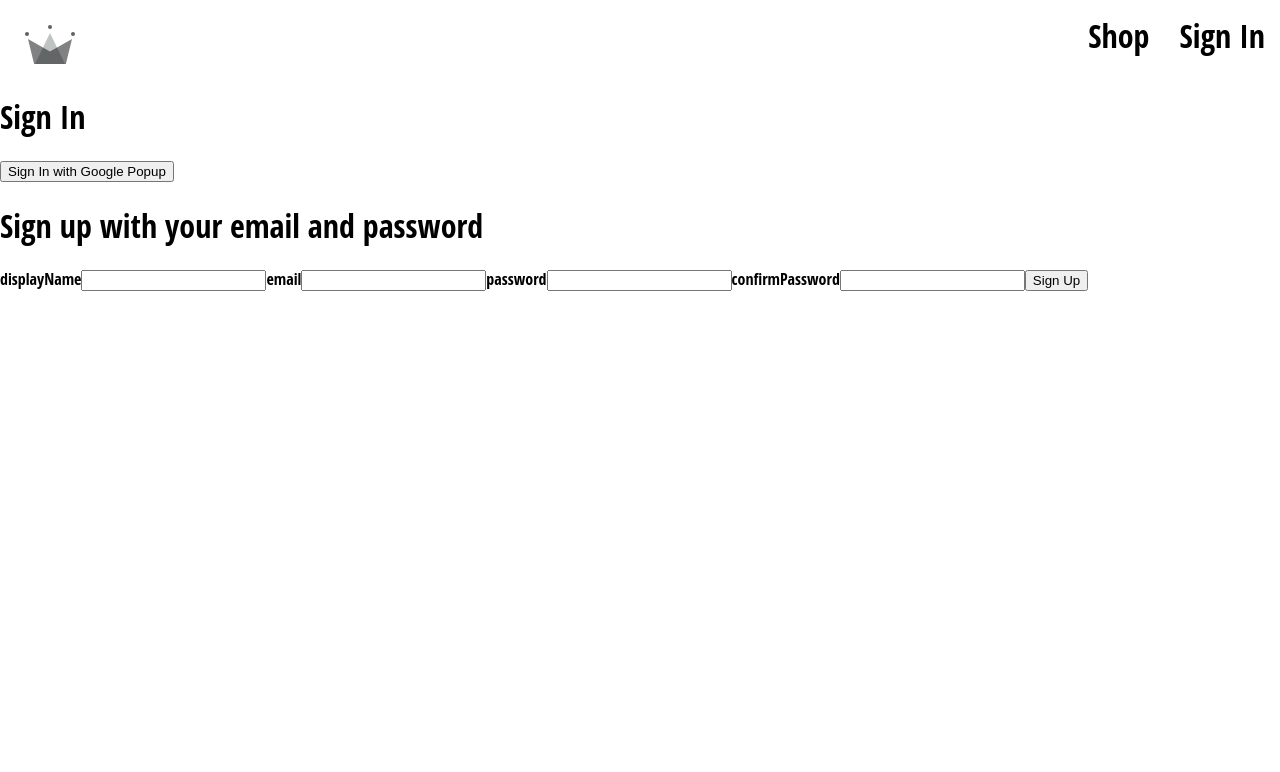
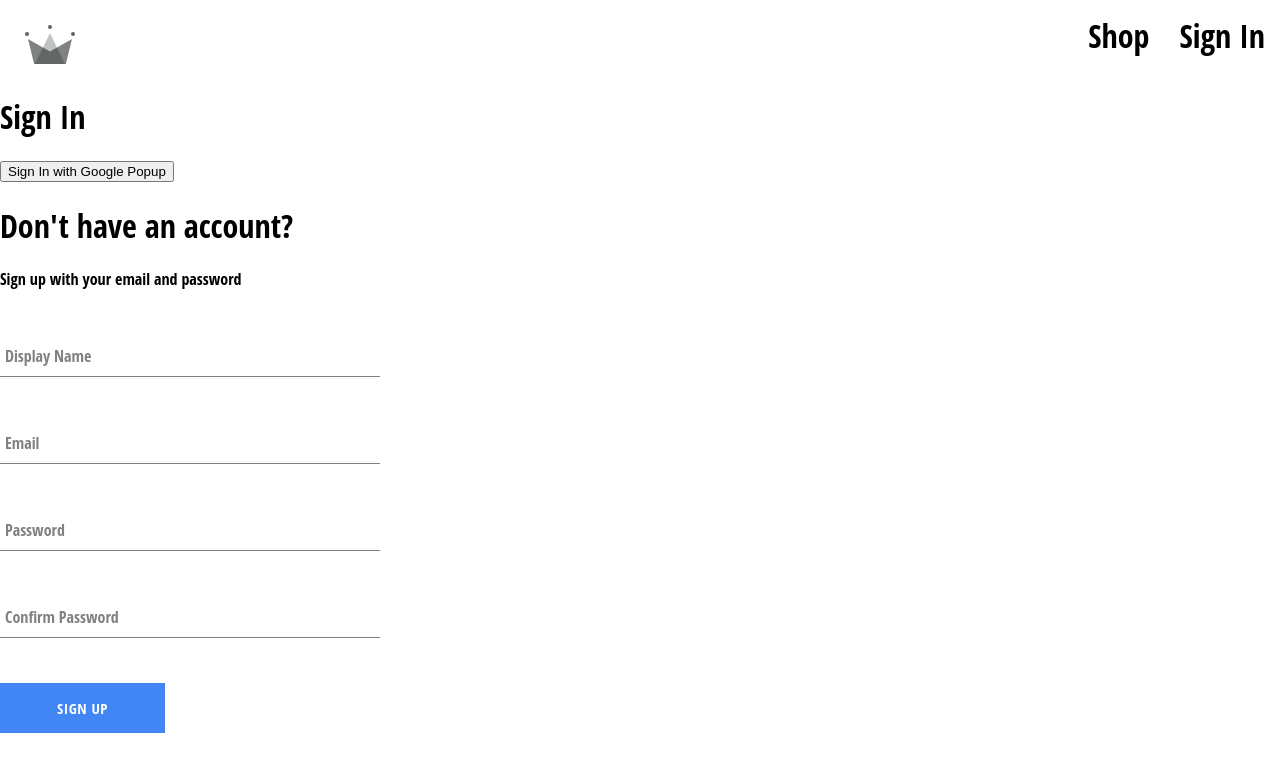
Before and after one commit to linyuwei/crwn-clothing, a React (Create React App) app: page /sign-in in a window 1280 px wide. Shown: the top 772 px of the page. Built offline with nearby package versions, Linux system fonts and the light colour scheme.

Commit message:
Created sign up, form input, and button component.

```diff
--- /dev/null
+++ b/src/components/button/button.component.jsx
@@ -0,0 +1,19 @@
+import './button.styles.scss'
+
+const BUTTON_TYPE_CLASSES = {
+  google: 'google-sign-in',
+  inverted: 'inverted'
+}
+
+const Button = ({ children, buttonType, ...otherProps }) => {
+  return (
+    <button
+      className={`button-container ${BUTTON_TYPE_CLASSES[buttonType]}`}
+      { ...otherProps }
+    >
+      { children }
+    </button>
+  )
+}
+
+export default Button
--- /dev/null
+++ b/src/components/button/button.styles.scss
@@ -0,0 +1,46 @@
+.button-container {
+  min-width: 165px;
+  width: auto;
+  height: 50px;
+  letter-spacing: 0.5px;
+  line-height: 50px;
+  padding: 0 35px 0 35px;
+  font-size: 15px;
+  background-color: black;
+  color: white;
+  text-transform: uppercase;
+  font-family: 'Open Sans Condensed';
+  font-weight: bolder;
+  border: none;
+  cursor: pointer;
+  display: flex;
+  justify-content: center;
+
+  &:hover {
+    background-color: white;
+    color: black;
+    border: 1px solid black;
+  }
+
+  &.google-sign-in {
+    background-color: #4285f4;
+    color: white;
+
+    &:hover {
+      background-color: #357ae8;
+      border: none;
+    }
+  }
+
+  &.inverted {
+    background-color: white;
+    color: black;
+    border: 1px solid black;
+
+    &:hover {
+      background-color: black;
+      color: white;
+      border: none;
+    }
+  }
+}
--- /dev/null
+++ b/src/components/form-input/form-input.component.jsx
@@ -0,0 +1,20 @@
+import './form-input.styles.scss'
+
+const FormInput = ({label, ...otherProps}) => {
+  return (
+    <div className='group'>
+      <input className="form-input" {...otherProps} />
+      { label && (
+        <label
+          className={`${
+            otherProps.value.length ? 'shrink' : ''
+          } form-input-label`}
+        >
+          { label }
+        </label>
+      )}
+    </div>
+  )
+}
+
+export default FormInput
--- /dev/null
+++ b/src/components/form-input/form-input.styles.scss
@@ -0,0 +1,54 @@
+$sub-color: grey;
+$main-color: black;
+
+@mixin shrinkLabel {
+  top: -14px;
+  font-size: 12px;
+  color: $main-color;
+}
+
+.group {
+  position: relative;
+  margin: 45px 0;
+
+  .form-input {
+    background: none;
+    background-color: white;
+    color: $sub-color;
+    font-size: 18px;
+    padding: 10px 10px 10px 5px;
+    display: block;
+    width: 100%;
+    border: none;
+    border-radius: 0;
+    border-bottom: 1px solid $sub-color;
+    margin: 25px 0;
+
+    &:focus {
+      outline: none;
+    }
+
+    &:focus ~ .form-input-label {
+      @include shrinkLabel();
+    }
+  }
+
+  input[type='password'] {
+    letter-spacing: 0.3em;
+  }
+
+  .form-input-label {
+    color: $sub-color;
+    font-size: 16px;
+    font-weight: normal;
+    position: absolute;
+    pointer-events: none;
+    left: 5px;
+    top: 10px;
+    transition: 300ms ease all;
+
+    &.shrink {
+      @include shrinkLabel();
+    }
+  }
+}
--- a/src/components/sign-up-form/sign-up-form.component.jsx
+++ b/src/components/sign-up-form/sign-up-form.component.jsx
@@ -1,8 +1,15 @@
 import { useState } from 'react'
+import FormInput from '../form-input/form-input.component'
+import Button from '../button/button.component'
 
-import { createAuthUserWithEmailAndPassword } from '../../utils/firebase/firebase.utils'
+import {
+  createAuthUserWithEmailAndPassword,
+  createUserDocumentFromAuth
+} from '../../utils/firebase/firebase.utils'
 
-const defaultFrom = {
+import './sign-up-form.styles.scss'
+
+const defaultFormFields = {
   displayName: '',
   email: '',
   password: '',
@@ -10,14 +17,38 @@
 }
 
 const SignUpForm = () => {
-  const [formFields, setFormFields] = useState(defaultFrom)
+  const [formFields, setFormFields] = useState(defaultFormFields)
   const { displayName, email, password, confirmPassword } = formFields
 
-  console.log(formFields)
+  // console.log(formFields)
+
+  const resetFormFields = () => {
+    setFormFields(defaultFormFields)
+  }
 
   const handleSubmit = async (event) => {
     event.preventDefault()
 
+    if(password !== confirmPassword) {
+      alert('Passwords do not match')
+      return
+    }
+
+    try {
+      const { user } = await createAuthUserWithEmailAndPassword(email, password)
+      // const response = await createAuthUserWithEmailAndPassword(email, password)
+      // console.log(response)
+
+      await createUserDocumentFromAuth(user, { displayName })
+      resetFormFields()
+
+    } catch(error) {
+      if(error.code === 'auth/email-already-in-use') {
+        alert('Email is already in use')
+      } else {
+        console.log('user creation encountered an error', error)
+      }
+    }
   }
 
   const handleChange = (event) => {
@@ -27,18 +58,15 @@
   }
 
   return (
-    <div>
-      <h1>Sign up with your email and password</h1>
-      <form onSubmit={()=>{}}>
-        <lable>displayName</lable>
-        <input type="text" required onChange={ handleChange } name='displayName' value={displayName} />
-        <lable>email</lable>
-        <input type="email" required onChange={ handleChange } name='email' value={email} />
-        <lable>password</lable>
-        <input type="password" required onChange={ handleChange } name='password' value={password} />
-        <lable>confirmPassword</lable>
-        <input type="confirmPassword" required onChange={ handleChange } name='confirmPassword' value={confirmPassword} />
-        <button type='submit'>Sign Up</button>
+    <div className="sign-up-container">
+      <h1>Don't have an account?</h1>
+      <span>Sign up with your email and password</span>
+      <form onSubmit={ handleSubmit }>
+        <FormInput label="Display Name" type="text" required onChange={ handleChange } name='displayName' value={displayName} />
+        <FormInput label="Email" type="email" required onChange={ handleChange } name='email' value={email} />
+        <FormInput label="Password" type="password" required onChange={ handleChange } name='password' value={password} />
+        <FormInput label="Confirm Password" type="password" required onChange={ handleChange } name='confirmPassword' value={confirmPassword} />
+        <Button buttonType={'google'} type='submit'>Sign Up</Button>
       </form>
     </div>
   )
--- /dev/null
+++ b/src/components/sign-up-form/sign-up-form.styles.scss
@@ -0,0 +1,9 @@
+.sign-up-container {
+  display: flex;
+  flex-direction: column;
+  width: 380px;
+}
+
+h2 {
+  margin: 10px 0;
+}
--- a/src/utils/firebase/firebase.utils.js
+++ b/src/utils/firebase/firebase.utils.js
@@ -2,15 +2,11 @@
 import {
   getAuth,
   signInWithPopup,
-  GoogleAuthProvider
+  GoogleAuthProvider,
+  createUserWithEmailAndPassword,
 } from 'firebase/auth';
 
-import {
-  getFirestore,
-  doc,
-  getDoc,
-  setDoc
-} from 'firebase/firestore'
+import { getFirestore, doc, getDoc, setDoc } from 'firebase/firestore'
 
 const firebaseConfig = {
   apiKey: "AIzaSyDiyb2DmisUBEHe5F2MnO0DyATILuWHT6s",
@@ -35,7 +31,7 @@
 
 export const db = getFirestore();
 
-export const createUserDocumentFromAuth = async (userAuth) => {
+export const createUserDocumentFromAuth = async (userAuth, additionalInfomation={}) => {
   if(!userAuth) return
 
   const userDocRef = doc(db, 'users', userAuth.uid)
@@ -57,7 +53,8 @@
       await setDoc(userDocRef, {
         displayName,
         email,
-        createAt
+        createAt,
+        ...additionalInfomation
       })
     } catch (error) {
       console.log('error creating the user', error.message)
@@ -69,7 +66,7 @@
 }
 
 export const createAuthUserWithEmailAndPassword = async (email, password) => {
-  if(!email || password) return
+  if(!email || !password) return
 
-  return await createUserWithEmailAndPassword(Auth, email, password)
+  return await createUserWithEmailAndPassword(auth, email, password)
 }
```
